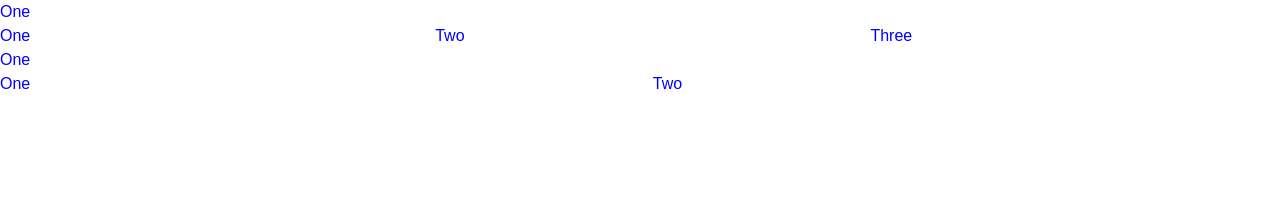
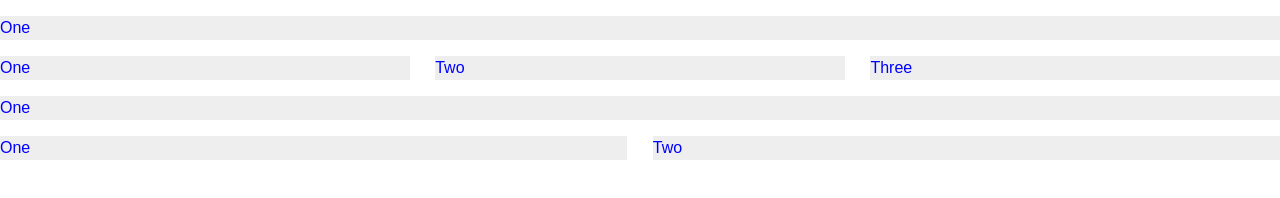
Before and after one commit to gbaker1976/gbaker1976.github.io, a plain HTML site: page index.html in a window 1280 px wide. Drawn offline with Linux system fonts and the light colour scheme.

Commit message:
adjusting cells

```diff
--- a/css/main.css
+++ b/css/main.css
@@ -291,10 +291,11 @@ table.card td:nth-child(2) {
 .grid {
 	display: flex;
 	justify-content: space-between;
+	margin: 1em 0;
 }
 
 .grid .cel {
-
+	background: #eee;
 }
 
 .grid .cel.w-25 {
```
